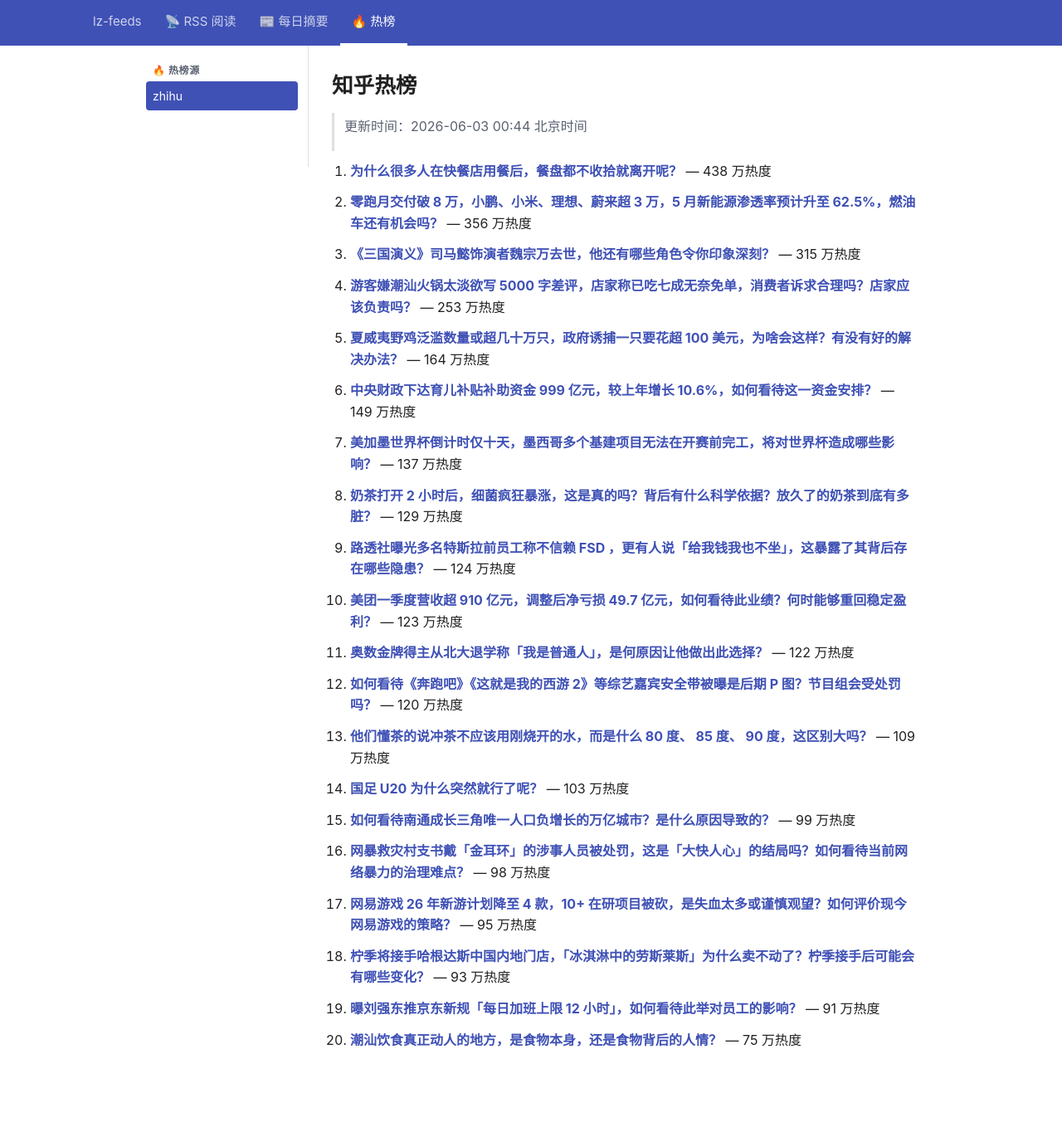
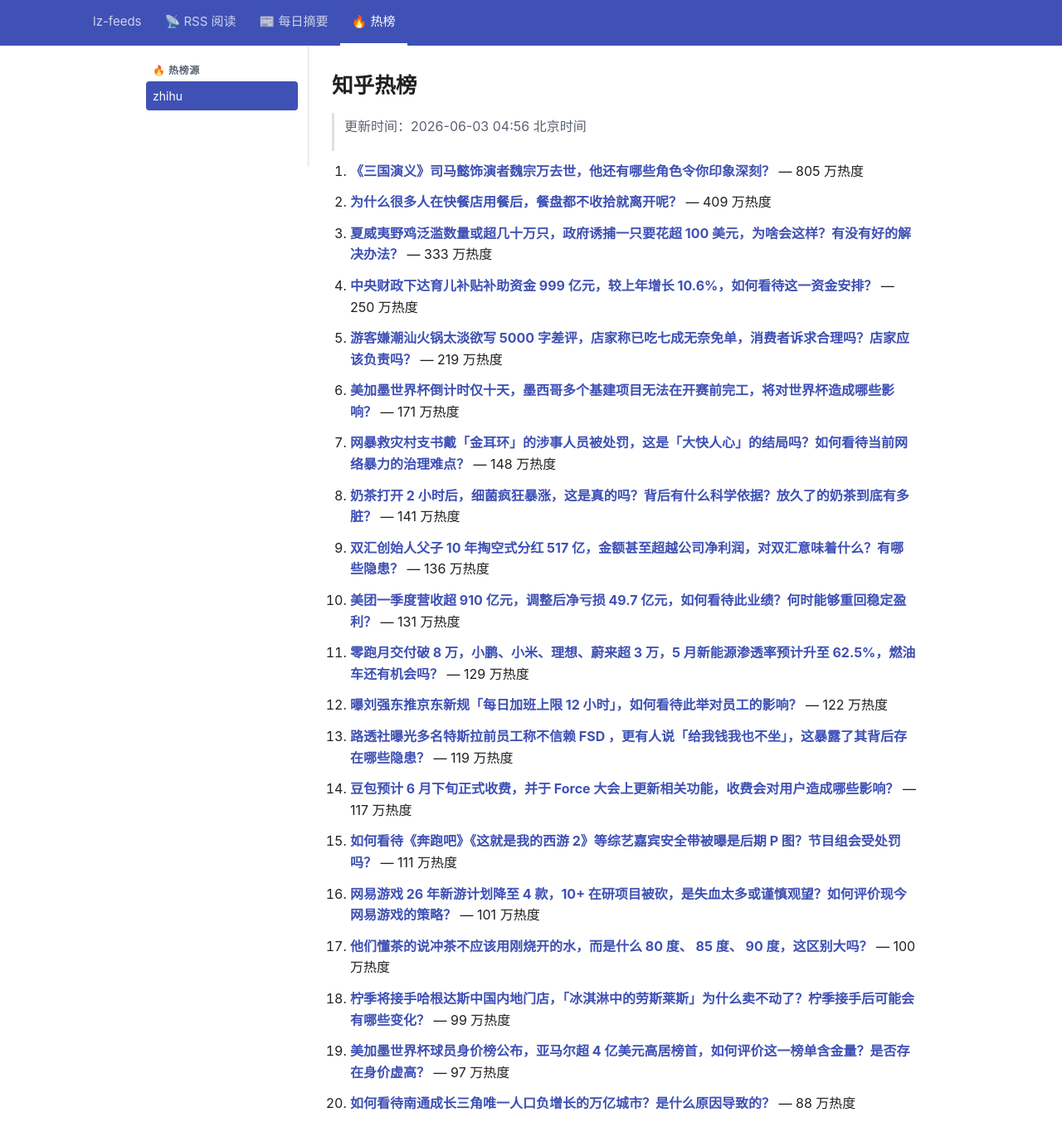
Before and after one commit to lizhang0101/lz-feeds, a Jekyll site: the page built from _hotlist/zhihu.md, in a window 1280 px wide and 1400 px high. Shown: the top 1376 px of the window at 83% size. Built offline with Jekyll 4.4.1, drawn with Linux system fonts in a browser that asks for light colours.

Commit message:
hotlist: 2026-06-02T20:56Z

```diff
--- a/_hotlist/zhihu.md
+++ b/_hotlist/zhihu.md
@@ -1,48 +1,48 @@
 ---
-updated: 2026-06-03 00:44 北京时间
+updated: 2026-06-03 04:56 北京时间
 count: 20
 ---
 
 # 知乎热榜
 
-> 更新时间：2026-06-03 00:44 北京时间
+> 更新时间：2026-06-03 04:56 北京时间
 
-1. **[为什么很多人在快餐店用餐后，餐盘都不收拾就离开呢？](https://www.zhihu.com/question/1996499340886290798)** — 438 万热度
+1. **[《三国演义》司马懿饰演者魏宗万去世，他还有哪些角色令你印象深刻？](https://www.zhihu.com/question/2045241543074771466)** — 805 万热度
 
-2. **[零跑月交付破 8 万，小鹏、小米、理想、蔚来超 3 万，5 月新能源渗透率预计升至 62.5%，燃油车还有机会吗？](https://www.zhihu.com/question/2044851902995812571)** — 356 万热度
+2. **[为什么很多人在快餐店用餐后，餐盘都不收拾就离开呢？](https://www.zhihu.com/question/1996499340886290798)** — 409 万热度
 
-3. **[《三国演义》司马懿饰演者魏宗万去世，他还有哪些角色令你印象深刻？](https://www.zhihu.com/question/2045241543074771466)** — 315 万热度
+3. **[夏威夷野鸡泛滥数量或超几十万只，政府诱捕一只要花超 100 美元，为啥会这样？有没有好的解决办法？](https://www.zhihu.com/question/2045166684776789812)** — 333 万热度
 
-4. **[游客嫌潮汕火锅太淡欲写 5000 字差评，店家称已吃七成无奈免单，消费者诉求合理吗？店家应该负责吗？](https://www.zhihu.com/question/2045087831572182596)** — 253 万热度
+4. **[中央财政下达育儿补贴补助资金 999 亿元，较上年增长 10.6%，如何看待这一资金安排？](https://www.zhihu.com/question/2045118337223488138)** — 250 万热度
 
-5. **[夏威夷野鸡泛滥数量或超几十万只，政府诱捕一只要花超 100 美元，为啥会这样？有没有好的解决办法？](https://www.zhihu.com/question/2045166684776789812)** — 164 万热度
+5. **[游客嫌潮汕火锅太淡欲写 5000 字差评，店家称已吃七成无奈免单，消费者诉求合理吗？店家应该负责吗？](https://www.zhihu.com/question/2045087831572182596)** — 219 万热度
 
-6. **[中央财政下达育儿补贴补助资金 999 亿元，较上年增长 10.6%，如何看待这一资金安排？](https://www.zhihu.com/question/2045118337223488138)** — 149 万热度
+6. **[美加墨世界杯倒计时仅十天，墨西哥多个基建项目无法在开赛前完工，将对世界杯造成哪些影响？](https://www.zhihu.com/question/2045132956591723223)** — 171 万热度
 
-7. **[美加墨世界杯倒计时仅十天，墨西哥多个基建项目无法在开赛前完工，将对世界杯造成哪些影响？](https://www.zhihu.com/question/2045132956591723223)** — 137 万热度
+7. **[网暴救灾村支书戴「金耳环」的涉事人员被处罚，这是「大快人心」的结局吗？如何看待当前网络暴力的治理难点？](https://www.zhihu.com/question/2045125886844859183)** — 148 万热度
 
-8. **[奶茶打开 2 小时后，细菌疯狂暴涨，这是真的吗？背后有什么科学依据？放久了的奶茶到底有多脏？](https://www.zhihu.com/question/2045079702516103114)** — 129 万热度
+8. **[奶茶打开 2 小时后，细菌疯狂暴涨，这是真的吗？背后有什么科学依据？放久了的奶茶到底有多脏？](https://www.zhihu.com/question/2045079702516103114)** — 141 万热度
 
-9. **[路透社曝光多名特斯拉前员工称不信赖 FSD ，更有人说「给我钱我也不坐」，这暴露了其背后存在哪些隐患？](https://www.zhihu.com/question/2044816484182877447)** — 124 万热度
+9. **[双汇创始人父子 10 年掏空式分红 517 亿，金额甚至超越公司净利润，对双汇意味着什么？有哪些隐患？](https://www.zhihu.com/question/2045195329071309428)** — 136 万热度
 
-10. **[美团一季度营收超 910 亿元，调整后净亏损 49.7 亿元，如何看待此业绩？何时能够重回稳定盈利？](https://www.zhihu.com/question/2044820813635907827)** — 123 万热度
+10. **[美团一季度营收超 910 亿元，调整后净亏损 49.7 亿元，如何看待此业绩？何时能够重回稳定盈利？](https://www.zhihu.com/question/2044820813635907827)** — 131 万热度
 
-11. **[奥数金牌得主从北大退学称「我是普通人」，是何原因让他做出此选择？](https://www.zhihu.com/question/2044433785199101708)** — 122 万热度
+11. **[零跑月交付破 8 万，小鹏、小米、理想、蔚来超 3 万，5 月新能源渗透率预计升至 62.5%，燃油车还有机会吗？](https://www.zhihu.com/question/2044851902995812571)** — 129 万热度
 
-12. **[如何看待《奔跑吧》《这就是我的西游 2》等综艺嘉宾安全带被曝是后期 P 图？节目组会受处罚吗？](https://www.zhihu.com/question/2044830466537215022)** — 120 万热度
+12. **[曝刘强东推京东新规「每日加班上限 12 小时」，如何看待此举对员工的影响？](https://www.zhihu.com/question/2043672134849933812)** — 122 万热度
 
-13. **[他们懂茶的说冲茶不应该用刚烧开的水，而是什么 80 度、 85 度、 90 度，这区别大吗？](https://www.zhihu.com/question/1900952141088137596)** — 109 万热度
+13. **[路透社曝光多名特斯拉前员工称不信赖 FSD ，更有人说「给我钱我也不坐」，这暴露了其背后存在哪些隐患？](https://www.zhihu.com/question/2044816484182877447)** — 119 万热度
 
-14. **[国足 U20 为什么突然就行了呢？](https://www.zhihu.com/question/12815117888)** — 103 万热度
+14. **[豆包预计 6 月下旬正式收费，并于 Force 大会上更新相关功能，收费会对用户造成哪些影响？](https://www.zhihu.com/question/2044897263168616422)** — 117 万热度
 
-15. **[如何看待南通成长三角唯一人口负增长的万亿城市？是什么原因导致的？](https://www.zhihu.com/question/2044425711688093967)** — 99 万热度
+15. **[如何看待《奔跑吧》《这就是我的西游 2》等综艺嘉宾安全带被曝是后期 P 图？节目组会受处罚吗？](https://www.zhihu.com/question/2044830466537215022)** — 111 万热度
 
-16. **[网暴救灾村支书戴「金耳环」的涉事人员被处罚，这是「大快人心」的结局吗？如何看待当前网络暴力的治理难点？](https://www.zhihu.com/question/2045125886844859183)** — 98 万热度
+16. **[网易游戏 26 年新游计划降至 4 款，10+ 在研项目被砍，是失血太多或谨慎观望？如何评价现今网易游戏的策略？](https://www.zhihu.com/question/2042983322993913991)** — 101 万热度
 
-17. **[网易游戏 26 年新游计划降至 4 款，10+ 在研项目被砍，是失血太多或谨慎观望？如何评价现今网易游戏的策略？](https://www.zhihu.com/question/2042983322993913991)** — 95 万热度
+17. **[他们懂茶的说冲茶不应该用刚烧开的水，而是什么 80 度、 85 度、 90 度，这区别大吗？](https://www.zhihu.com/question/1900952141088137596)** — 100 万热度
 
-18. **[柠季将接手哈根达斯中国内地门店，「冰淇淋中的劳斯莱斯」为什么卖不动了？柠季接手后可能会有哪些变化？](https://www.zhihu.com/question/2045128511753647963)** — 93 万热度
+18. **[柠季将接手哈根达斯中国内地门店，「冰淇淋中的劳斯莱斯」为什么卖不动了？柠季接手后可能会有哪些变化？](https://www.zhihu.com/question/2045128511753647963)** — 99 万热度
 
-19. **[曝刘强东推京东新规「每日加班上限 12 小时」，如何看待此举对员工的影响？](https://www.zhihu.com/question/2043672134849933812)** — 91 万热度
+19. **[美加墨世界杯球员身价榜公布，亚马尔超 4 亿美元高居榜首，如何评价这一榜单含金量？是否存在身价虚高？](https://www.zhihu.com/question/2044824905963632242)** — 97 万热度
 
-20. **[潮汕饮食真正动人的地方，是食物本身，还是食物背后的人情？](https://www.zhihu.com/question/2043747736411976894)** — 75 万热度
+20. **[如何看待南通成长三角唯一人口负增长的万亿城市？是什么原因导致的？](https://www.zhihu.com/question/2044425711688093967)** — 88 万热度
```
